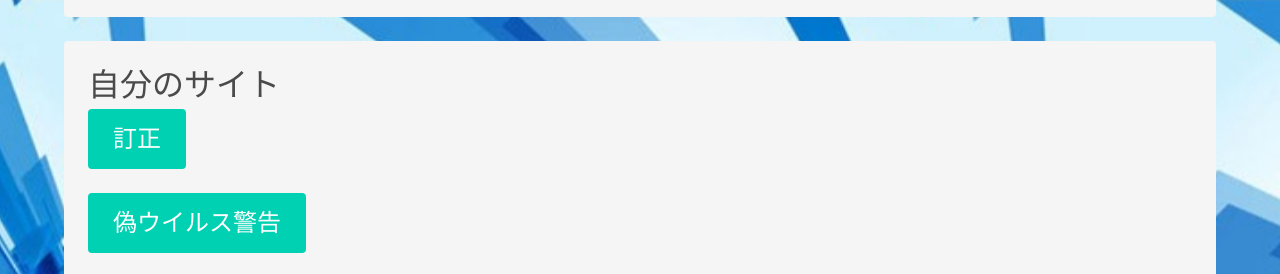
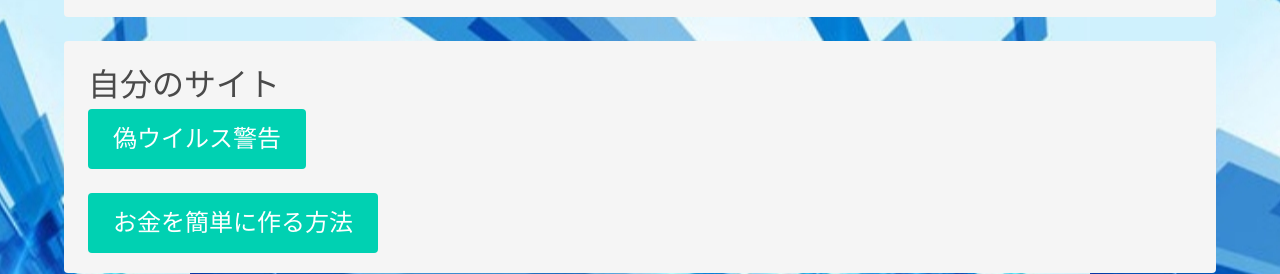
Before and after one commit to anto565/site-summary, a plain HTML site: page index.html in a window 1280 px wide. Shown: the part 671-945 px from the top of the page. Drawn offline with nearby package versions, Linux system fonts and the light colour scheme.

Commit message:
Update index.html

```diff
--- a/index.html
+++ b/index.html
@@ -40,8 +40,7 @@
                     <p class="is-size-3">自分のサイト</p>
                     <p class="is-size-3"></p>
                     <p>
-                        <a href="https://anto565.github.io/teisei" class="button is-primary is-large">訂正</a>
-                        <br><br>
+
                         <a href="http://gamejp.html.xdomain.jp/virus-infection-warning" class="button is-primary is-large">偽ウイルス警告</a>
                         <br><br>
                         <a href="http://gamejp.html.xdomain.jp/easy-to-make-money" class="button is-primary is-large">お金を簡単に作る方法</a>
```
